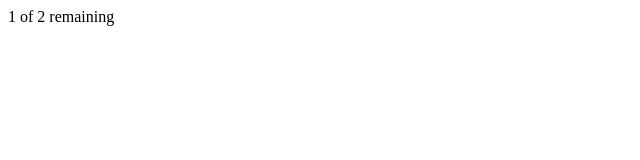
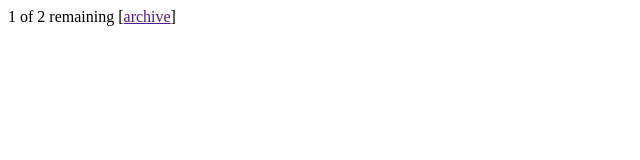
Before and after one commit to ledsun/hello-angulars, an Angular app in the folder angular/: page / in a window 1280 px wide. Shown: the top 160 px of the page, without its empty margins (0-640 px from the left). Built offline with nearby package versions, Linux system fonts and the light colour scheme.

Commit message:
Todoアプリケーションのアーカイブリンクを実装

```diff
--- a/angular/src/app/app.component.html
+++ b/angular/src/app/app.component.html
@@ -1,3 +1,4 @@
 <div>
   <span>{{ remaining() }} of {{ todos.length }} remaining</span>
+  [<a href="" (click)="archive($event)">archive</a>]
 </div>
--- a/angular/src/app/app.component.ts
+++ b/angular/src/app/app.component.ts
@@ -18,4 +18,15 @@ export class AppComponent {
     }
     return count
   }
+
+  archive(event: MouseEvent) {
+    var oldTodos = this.todos
+    this.todos = []
+    for (const todo of oldTodos) {
+      if (!todo.done) this.todos.push(todo)
+    }
+
+    event.preventDefault()
+  }
+
 }
```
